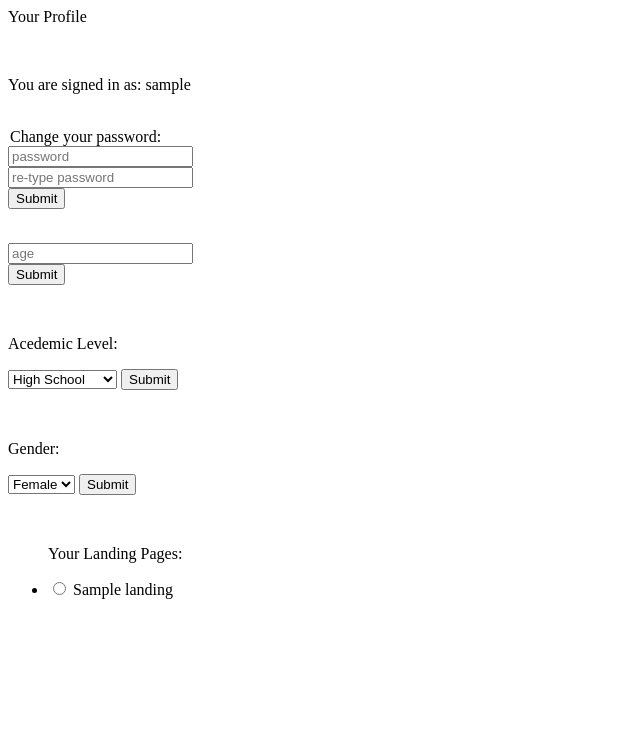
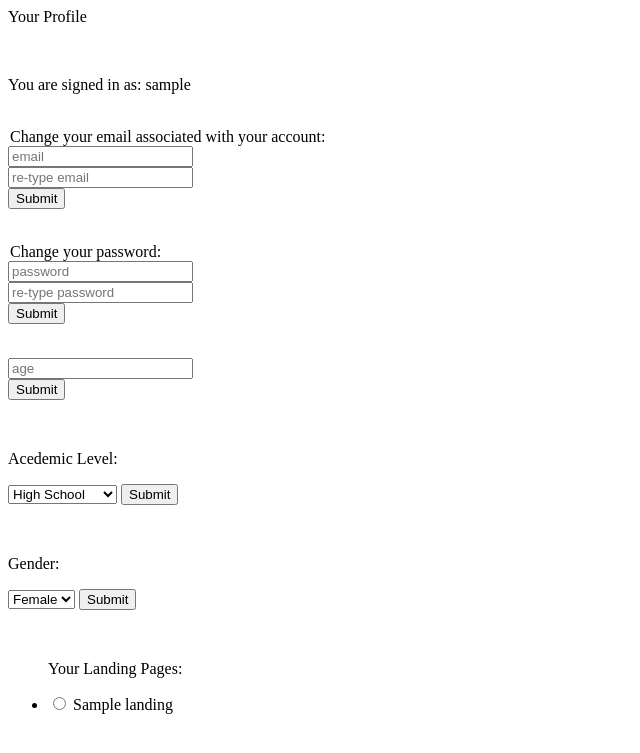
Before and after one commit to laurengordonfahn/hb_read_black_project, a Python web app: template templates/profile.html in a window 1280 px wide. Shown: the top 753 px of the page, without its empty margins (0-640 px from the left). Run offline with Jinja, Linux system fonts and the light colour scheme; the template is opened without the code that fills it: most values are stand-ins (such as "Sample title", 1, 10 or a date in 2020).

```diff
--- a/templates/index.html
+++ b/templates/index.html
@@ -24,6 +24,9 @@
 <br>
 <form action='/sign_up_catch' method='POST'>
     <input type='email' name='email' placeholder='email'>
+    <br>
+    <input type='email' name='sec_email' placeholder='re-type email'>
+    <br>
     <input type='text' name ='username' placeholder='username'>
     <br>
     <input type='password' name='password' placeholder='password'>
--- a/templates/profile.html
+++ b/templates/profile.html
@@ -8,14 +8,25 @@
 <!-- Add username to jina for this page -->
 <p> You are signed in as: {{ username }} </p>
 <br>
-
+<form action='/profile_catch' method='POST'>
+    <!-- I NEED TO FIGURE OUT HOW TO SEND THEM TO THIS PAGE AND KEEP THE PROFILE NAME AND BLOCK OUT THE PASSWORD and make the username not in this but fixed but password changable each section should have a submit button therefore its own form -->
+   <feildset>
+        <legend> Change your email associated with your account: </legend>
+        <input type='email' name='email' placeholder='email'>
+        <br>
+        <input type='text' name='sec_email' placeholder='re-type email'>
+        <br>
+        <input type='submit' name='change_email_btn' value='Submit'>
+    </feildset>
+</form>
+<br>
 <form action='/profile_catch' method='POST'>
     <!-- I NEED TO FIGURE OUT HOW TO SEND THEM TO THIS PAGE AND KEEP THE PROFILE NAME AND BLOCK OUT THE PASSWORD and make the username not in this but fixed but password changable each section should have a submit button therefore its own form -->
    <feildset>
         <legend> Change your password: </legend>
-        <input type='text' name='pot_password' placeholder='password'>
+        <input type='text' name='password' placeholder='password'>
         <br>
-        <input type='text' name='pot_2_password' placeholder='re-type password'>
+        <input type='text' name='sec_password' placeholder='re-type password'>
         <br>
         <input type='submit' name='change_password_btn' value='Submit'>
     </feildset>
```
Also changed, not shown: curious.py (+15 -4 lines).
